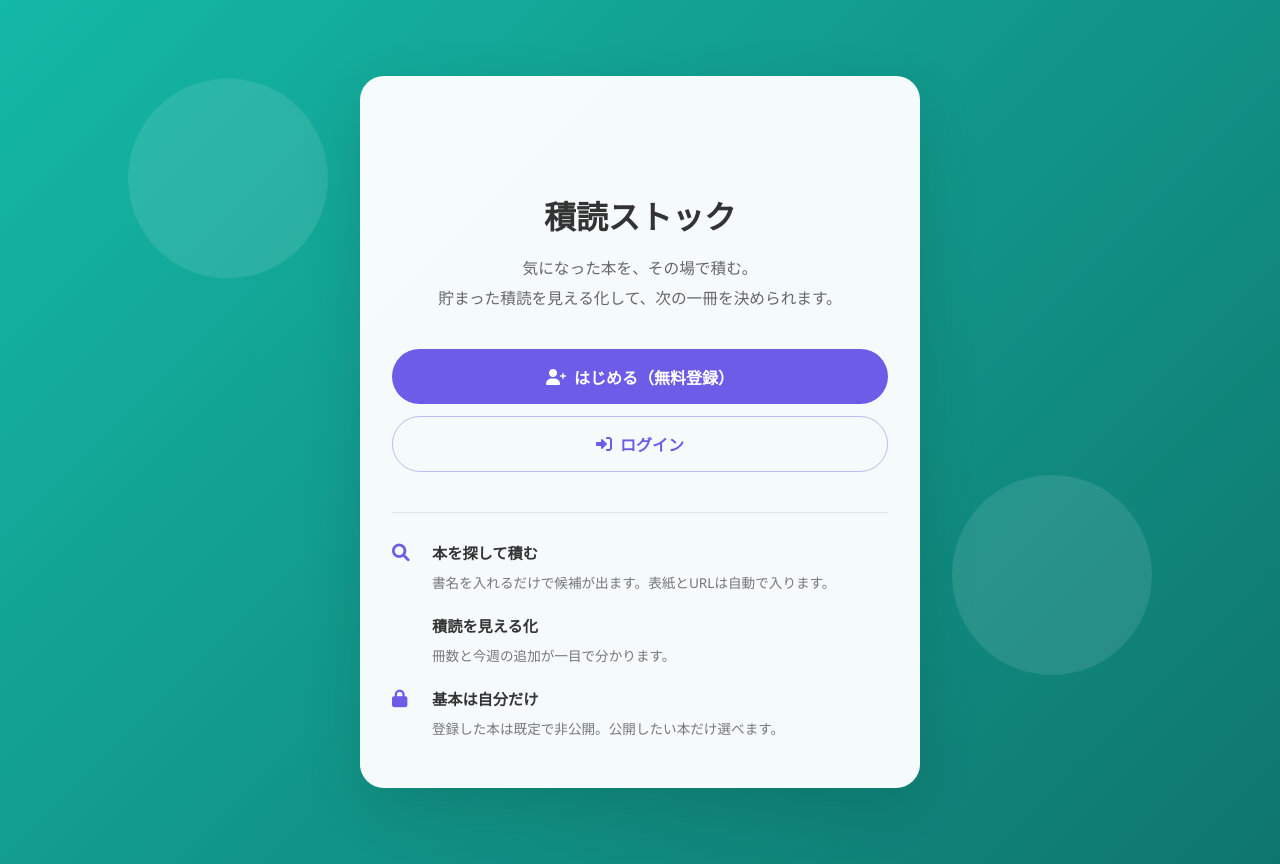
After one commit to hiro-yamazaki/gs-php02-bookmark, a PHP site: page /welcome.php in a window 1280 px wide. The commit adds this page. Run offline with PHP 8.4, Linux system fonts and the light colour scheme.

Commit message:
未ログインの入口にトップ画面(welcome.php)を追加

```diff
--- a/css/style.css
+++ b/css/style.css
@@ -113,6 +113,114 @@ body {
     align-items: center;
     gap: 0.5rem;
     font-size: 0.9rem;
+}
+
+/* ========== トップ画面（welcome.php） ========== */
+.hero-page {
+    min-height: 100vh;
+    display: flex;
+    align-items: center;
+    justify-content: center;
+    padding: 2rem 1rem;
+}
+
+.hero {
+    background: rgba(255, 255, 255, 0.96);
+    border-radius: 24px;
+    padding: 3rem 2rem;
+    max-width: 560px;
+    width: 100%;
+    text-align: center;
+    box-shadow: 0 20px 60px rgba(0, 0, 0, 0.12);
+}
+
+.hero-logo {
+    font-size: 2.6rem;
+    color: #6c5ce7;
+    margin-bottom: 0.75rem;
+}
+
+.hero-title {
+    font-size: 2rem;
+    margin: 0 0 1rem;
+}
+
+.hero-lead {
+    color: #666;
+    line-height: 1.9;
+    margin: 0 0 2.25rem;
+    font-size: 0.98rem;
+}
+
+.hero-actions {
+    display: flex;
+    flex-direction: column;
+    gap: 0.75rem;
+    margin-bottom: 2.5rem;
+}
+
+.hero-btn {
+    display: flex;
+    align-items: center;
+    justify-content: center;
+    gap: 0.5rem;
+    padding: 0.95rem 1.5rem;
+    border-radius: 999px;
+    text-decoration: none;
+    font-weight: 600;
+    transition: all 0.2s ease;
+}
+
+.hero-btn--primary {
+    background: #6c5ce7;
+    color: #fff;
+}
+
+.hero-btn--primary:hover {
+    background: #5545c9;
+    transform: translateY(-1px);
+}
+
+.hero-btn--ghost {
+    background: transparent;
+    color: #6c5ce7;
+    border: 1px solid rgba(108, 92, 231, 0.4);
+}
+
+.hero-btn--ghost:hover {
+    background: rgba(108, 92, 231, 0.07);
+}
+
+.hero-features {
+    list-style: none;
+    margin: 0;
+    padding: 1.75rem 0 0;
+    border-top: 1px solid rgba(0, 0, 0, 0.08);
+    display: grid;
+    gap: 1.25rem;
+    text-align: left;
+}
+
+.hero-features li {
+    display: grid;
+    grid-template-columns: 1.75rem 1fr;
+    gap: 0.25rem 0.75rem;
+    font-size: 0.85rem;
+    color: #777;
+    line-height: 1.7;
+}
+
+.hero-features i {
+    grid-row: span 2;
+    color: #6c5ce7;
+    font-size: 1.1rem;
+    padding-top: 0.2rem;
+}
+
+.hero-features strong {
+    display: block;
+    color: #333;
+    font-size: 0.95rem;
 }
 
 /* 確認コードの入力欄（6桁を大きく・等間隔で） */
--- a/funcs.php
+++ b/funcs.php
@@ -77,9 +77,11 @@ function logoutSession(){
 //  未ログイン、またはブラウザとサーバーのセッションIDが一致しない場合は
 //  ログイン画面へ戻す（＝ログインしていないと中身は見られない）
 function loginCheck(){
-    //① 未ログイン（シークレットウィンドウ・URL直打ちを含む）→ ログイン画面へ戻す
+    //① 未ログイン（シークレットウィンドウ・URL直打ちを含む）→ トップ画面へ戻す
+    //   初めて来た人にいきなりログインフォームを出さず、
+    //   「はじめる／ログイン」を選べる welcome.php に送る。
     if (!isset($_SESSION['chk_ssid']) || $_SESSION['chk_ssid'] !== session_id()) {
-        header('Location: login.php');
+        header('Location: welcome.php');
         exit; //exitを忘れると以降のHTMLが出力され、中身が見えてしまう
     }
     //② 一定時間操作がなければ自動ログアウト（セッションの有効期限切れ）
--- a/login.php
+++ b/login.php
@@ -36,7 +36,7 @@ $withdrawn  = isset($_GET['withdrawn']); //退会が完了した
     <!-- ヘッダー -->
     <header class="header">
         <div class="nav-container">
-            <a href="#" class="logo">
+            <a href="welcome.php" class="logo">
                 <i class="fas fa-book-bookmark"></i>
                 積読ストック
             </a>
--- a/signup.php
+++ b/signup.php
@@ -33,7 +33,7 @@ $old    = takeFlash('signup_old', []);
     <!-- ヘッダー -->
     <header class="header">
         <div class="nav-container">
-            <a href="login.php" class="logo">
+            <a href="welcome.php" class="logo">
                 <i class="fas fa-book-bookmark"></i>
                 積読ストック
             </a>
--- a/verify_email.php
+++ b/verify_email.php
@@ -47,7 +47,7 @@ $notice = takeFlash('verify_notice', '');
     <!-- ヘッダー -->
     <header class="header">
         <div class="nav-container">
-            <a href="#" class="logo">
+            <a href="welcome.php" class="logo">
                 <i class="fas fa-book-bookmark"></i>
                 積読ストック
             </a>
--- /dev/null
+++ b/welcome.php
@@ -0,0 +1,75 @@
+<?php
+// 未ログインの人が最初に見る画面（トップ／ランディング）。
+// ここから「はじめる（新規登録）」と「ログイン」に分岐する。
+session_start();
+require_once('funcs.php');
+nocache();
+
+//ログイン済みならこの画面は出さず、そのまま本棚へ
+if (isLoggedIn()) {
+    header('Location: index.php');
+    exit;
+}
+?>
+<!DOCTYPE html>
+<html lang="ja">
+
+<head>
+    <meta charset="UTF-8">
+    <meta name="viewport" content="width=device-width, initial-scale=1.0">
+    <title>📚 積読ストック - 積んだ本を、資産に</title>
+    <meta name="description" content="気になった本をその場でストック。積読を見える化して、次の一冊を決められるサービスです。">
+    <link href="https://cdnjs.cloudflare.com/ajax/libs/font-awesome/6.0.0/css/all.min.css" rel="stylesheet">
+    <link href="css/style.css" rel="stylesheet">
+</head>
+
+<body>
+    <!-- 装飾要素 -->
+    <div class="decoration"></div>
+    <div class="decoration"></div>
+
+    <main class="main-container hero-page">
+        <div class="hero">
+            <div class="hero-logo">
+                <i class="fas fa-book-bookmark"></i>
+            </div>
+            <h1 class="hero-title">積読ストック</h1>
+            <p class="hero-lead">
+                気になった本を、その場で積む。<br>
+                貯まった積読を見える化して、次の一冊を決められます。
+            </p>
+
+            <div class="hero-actions">
+                <a href="signup.php" class="hero-btn hero-btn--primary">
+                    <i class="fas fa-user-plus"></i>
+                    はじめる（無料登録）
+                </a>
+                <a href="login.php" class="hero-btn hero-btn--ghost">
+                    <i class="fas fa-right-to-bracket"></i>
+                    ログイン
+                </a>
+            </div>
+
+            <!-- 何ができるサービスなのかを3点だけ示す -->
+            <ul class="hero-features">
+                <li>
+                    <i class="fas fa-magnifying-glass"></i>
+                    <strong>本を探して積む</strong>
+                    書名を入れるだけで候補が出ます。表紙とURLは自動で入ります。
+                </li>
+                <li>
+                    <i class="fas fa-chart-simple"></i>
+                    <strong>積読を見える化</strong>
+                    冊数と今週の追加が一目で分かります。
+                </li>
+                <li>
+                    <i class="fas fa-lock"></i>
+                    <strong>基本は自分だけ</strong>
+                    登録した本は既定で非公開。公開したい本だけ選べます。
+                </li>
+            </ul>
+        </div>
+    </main>
+</body>
+
+</html>
```
